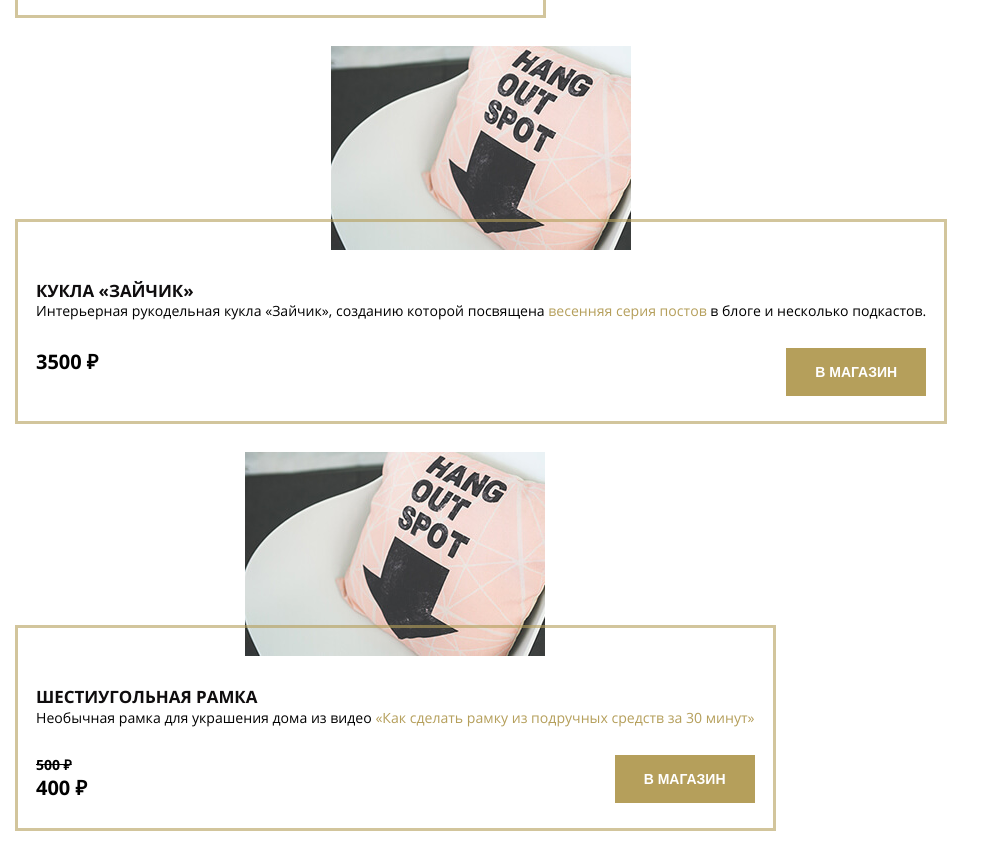
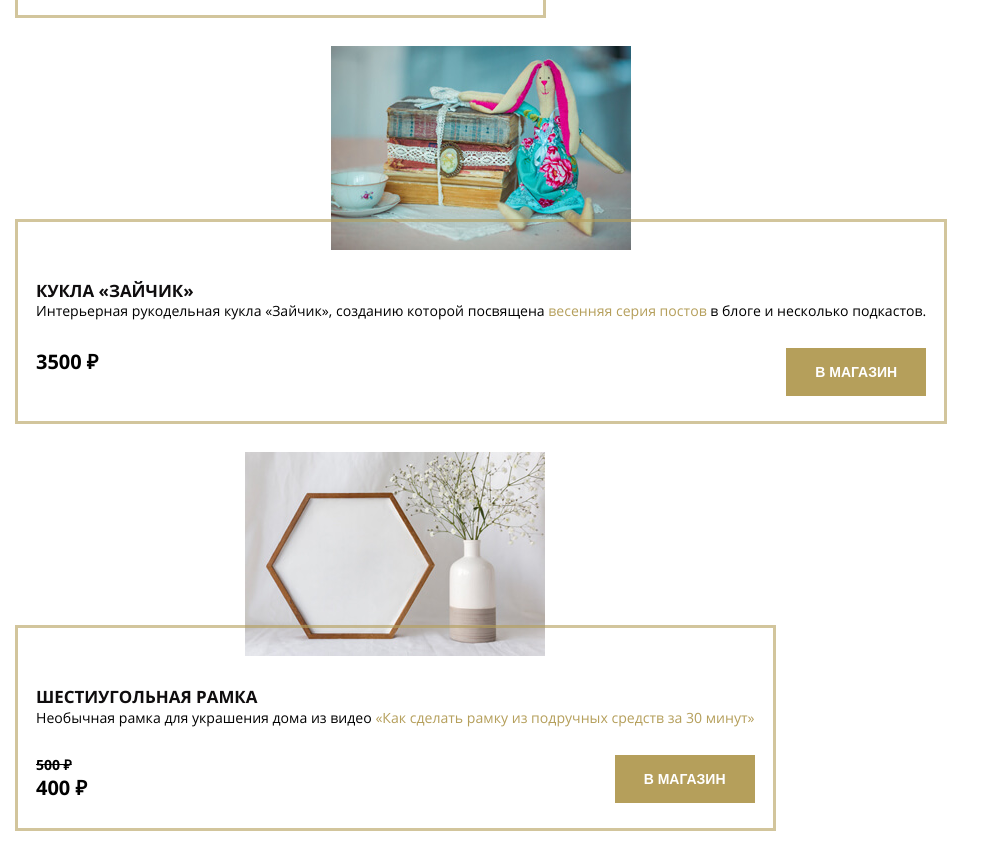
Before and after one commit to fancy4826/mq-diploma, a plain HTML site: page index.html in a window 1280 px wide. Shown: the part 5317-6170 px from the top of the page, without its empty margins (0-995 px from the left). Drawn offline with Linux system fonts and the light colour scheme; files whose address does not match are found by name.

Commit message:
Add files via upload

```diff
--- a/index.html
+++ b/index.html
@@ -121,6 +121,7 @@
       </div>
     </article>
 	</div>
+  <div class="main__container">
     <div class="main__aside-block">
       <article class="card">
         <a href="#0" class="card-img_link">
@@ -389,6 +390,7 @@
         </ul>
       </div>
     </aside>
+  </div>
   <div class="name-aside">
     <h3 class="name-aside_tittle">Наши изделия</h3>
   </div>
@@ -441,7 +443,7 @@
             srcset="images/shop-item-tablet2.jpg">
           <source
             media="(min-width: 1201px)"
-            srcset="images/shop-item-desk1.jpg">
+            srcset="images/shop-item-desk2.jpg">
           <img src="images/shop-item-tablet2.jpg" alt="Кукла Зайчика, одетая в голубое платье с красивыми цветами">
         </picture>
       </a>
@@ -477,7 +479,7 @@
             srcset="images/shop-item-tablet3.jpg">
           <source
             media="(min-width: 1201px)"
-            srcset="images/shop-item-desk1.jpg">
+            srcset="images/shop-item-desk3.jpg">
           <img src="images/shop-item-tablet3.jpg" alt="Шестиугольная деревянная рамка, с светло-белым наполнением">
         </picture>
       </a>
```
Lines whose indentation alone changed are shown as unchanged.
